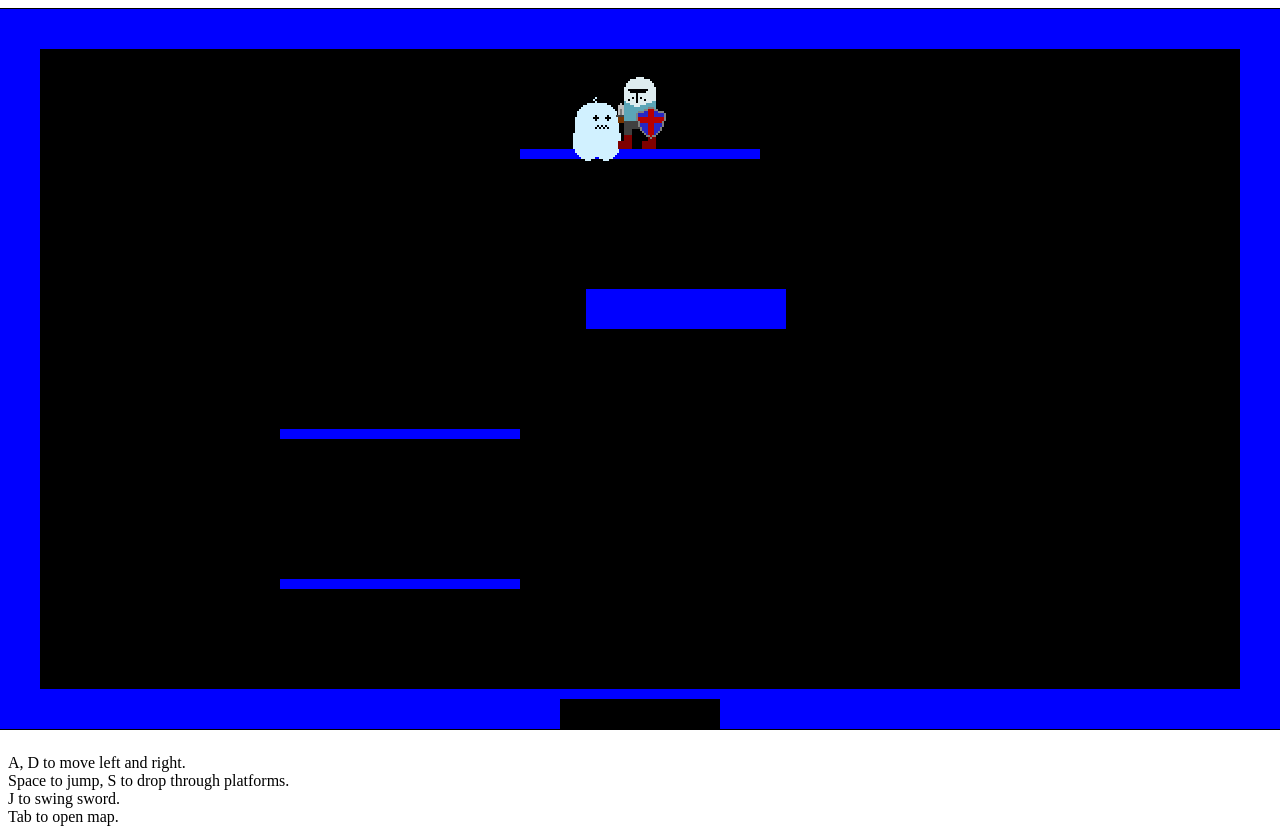
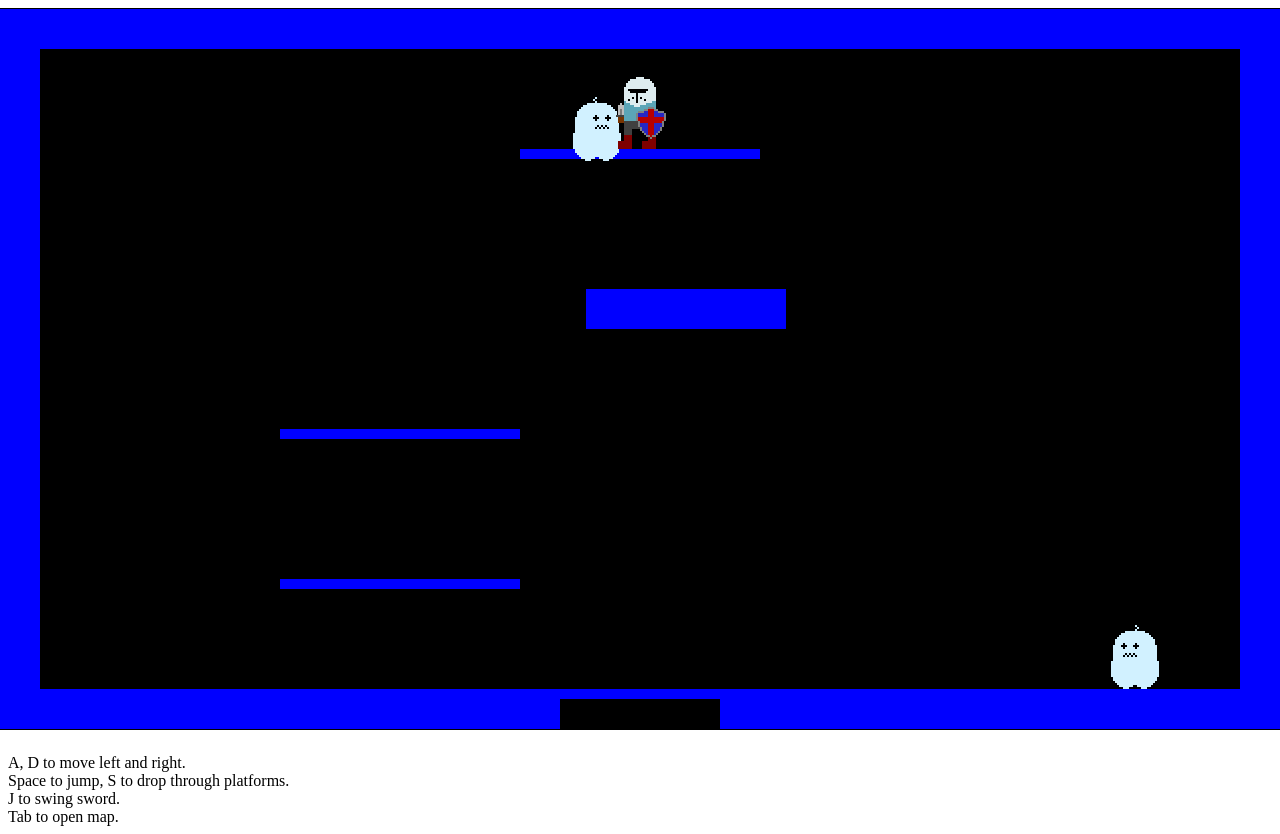
Before and after one commit to nick-hiebl/deep-caves, a plain HTML site: page index.html in a window 1280 px wide. Drawn offline with Linux system fonts and the light colour scheme.

Commit message:
Add walking enemy

```diff
--- a/index.html
+++ b/index.html
@@ -38,7 +38,8 @@
     <script src="./js/room/movingPlatform.js"></script>
     <script src="./js/room/room.js"></script>
     <script src="./js/room/room-utils.js"></script>
-    <script src="./js/room/enemy.js"></script>
+    <script src="./js/room/enemy/enemy.js"></script>
+    <script src="./js/room/enemy/walker.js"></script>
     <script src="./js/worldMap.js"></script>
     <script src="./js/caveWorld.js"></script>
     <script src="./js/main.js"></script>
--- a/js/player/playerState.js
+++ b/js/player/playerState.js
@@ -112,7 +112,7 @@ class PlayerState {
         this.attacks.forEach(attack => {
             enemies.forEach(enemy => {
                 attack.interactWithEnemy(this.lastState, enemy);
-            })
+            });
         });
 
         const xInput = (keyboardState[RIGHT_KEY] ? 1 : 0) - (keyboardState[LEFT_KEY] ? 1 : 0);
--- a/js/room/enemy.js
+++ b/js/room/enemy/enemy.js
@@ -25,6 +25,8 @@ class Enemy {
         this.alive = true;
 
         this.facing = 'left';
+
+        this.isNonPhysical = true;
     }
 
     draw(ctx) {
@@ -49,8 +51,13 @@ class Enemy {
     update(frameDuration, solids, playerPosition) {
         this.updateVelocities(frameDuration, solids, playerPosition);
 
-        this.actor.moveX(this.xVelocity * frameDuration, () => { }, []);
-        this.actor.moveY(this.yVelocity * frameDuration, () => { }, []);
+        if (this.isNonPhysical) {
+            this.actor.moveX(this.xVelocity * frameDuration, () => { }, []);
+            this.actor.moveY(this.yVelocity * frameDuration, () => { }, []);
+        } else {
+            this.actor.moveX(this.xVelocity * frameDuration, () => { this.xVelocity = 0 }, solids);
+            this.actor.moveY(this.yVelocity * frameDuration, () => { this.yVelocity = 0 }, solids);
+        }
     }
 
     updateVelocities(_frameDuration, _solids, playerPosition) {
--- /dev/null
+++ b/js/room/enemy/walker.js
@@ -0,0 +1,60 @@
+const WALKING_SPEED = 180 / 1000;
+const WALKING_ACCEL = 2 / 1000;
+
+class Walker extends Enemy {
+  constructor(...args) {
+    super(...args);
+
+    this.isNonPhysical = false;
+    this.facing = 'left';
+  }
+
+  updateVelocities(frameDuration, solids, playerPosition) {
+    /** Do something */
+    this.yVelocity += GRAVITY * frameDuration;
+
+    const standingSolid = { x: this.actor.x, y: this.actor.y + this.actor.height, width: this.actor.width, height: 1 };
+
+    if (!solids.some(solid => solid.isCollidable && overlaps(solid, standingSolid))) {
+      /** Wait */
+      this.xVelocity = approach(0, this.xVelocity, 0);
+    }
+
+    if (this.facing === 'left') {
+      if (this.canMoveLeft(solids)) {
+        this.xVelocity = approach(-WALKING_SPEED, this.xVelocity, WALKING_ACCEL);
+      } else {
+        this.facing = 'right';
+        this.xVelocity = approach(0, this.xVelocity, WALKING_ACCEL);
+      }
+    } else {
+      /** Facing right case */
+      if (this.canMoveRight(solids)) {
+        this.xVelocity = approach(WALKING_SPEED, this.xVelocity, WALKING_ACCEL);
+      } else {
+        this.facing = 'left';
+        this.xVelocity = approach(0, this.xVelocity, WALKING_ACCEL);
+      }
+    }
+  }
+
+  canMoveLeft(solids) {
+    /** Currently taking for granted that we're on the ground. */
+
+    const groundSolid = { x: this.actor.x - this.actor.width / 2, y: this.actor.y + this.actor.height, width: this.actor.width / 4, height: 1 };
+    const spaceSolid = { x: this.actor.x - this.actor.width, y: this.actor.y, height: this.actor.height, width: this.actor.width };
+
+    return solids.some(solid => solid.isCollidable && !solid.isDroppable && overlaps(solid, groundSolid))
+      && solids.every(solid => !solid.isCollidable || !overlaps(solid, spaceSolid));
+  }
+
+  canMoveRight(solids) {
+    /** Currently taking for granted that we're on the ground. */
+
+    const groundSolid = { x: this.actor.x + this.actor.width / 4 * 5, y: this.actor.y + this.actor.height, width: this.actor.width / 4, height: 1 };
+    const spaceSolid = { x: this.actor.x + this.actor.width, y: this.actor.y, height: this.actor.height, width: this.actor.width };
+
+    return solids.some(solid => solid.isCollidable && !solid.isDroppable && overlaps(solid, groundSolid))
+      && solids.every(solid => !solid.isCollidable || solid.isDroppable || !overlaps(solid, spaceSolid));
+  }
+}
--- a/js/room/room.js
+++ b/js/room/room.js
@@ -86,6 +86,7 @@ class Room {
 
         this.enemies = [
             new Enemy(ROOM_SCALE_WIDTH, ROOM_SCALE_HEIGHT),
+            new Walker(ROOM_SCALE_WIDTH / 4 * 3, ROOM_SCALE_HEIGHT / 2),
         ];
     }
 
```
